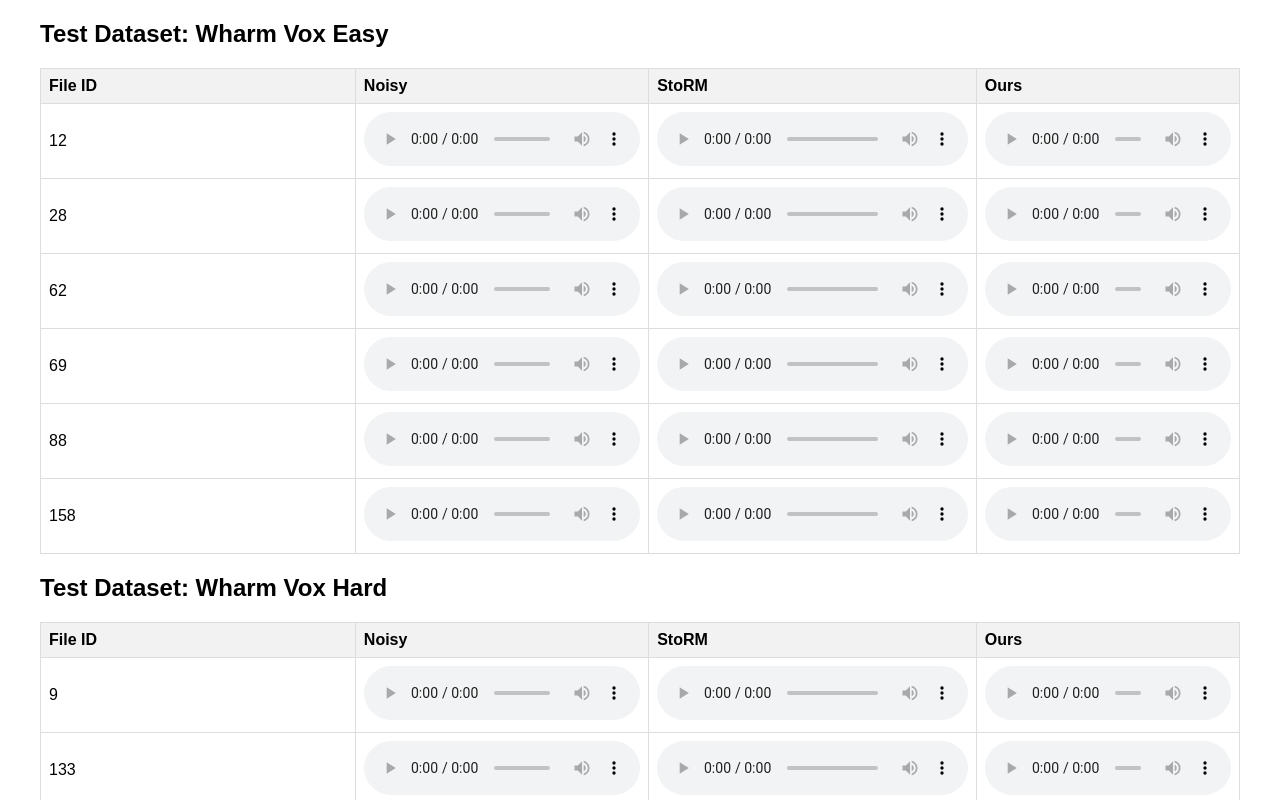
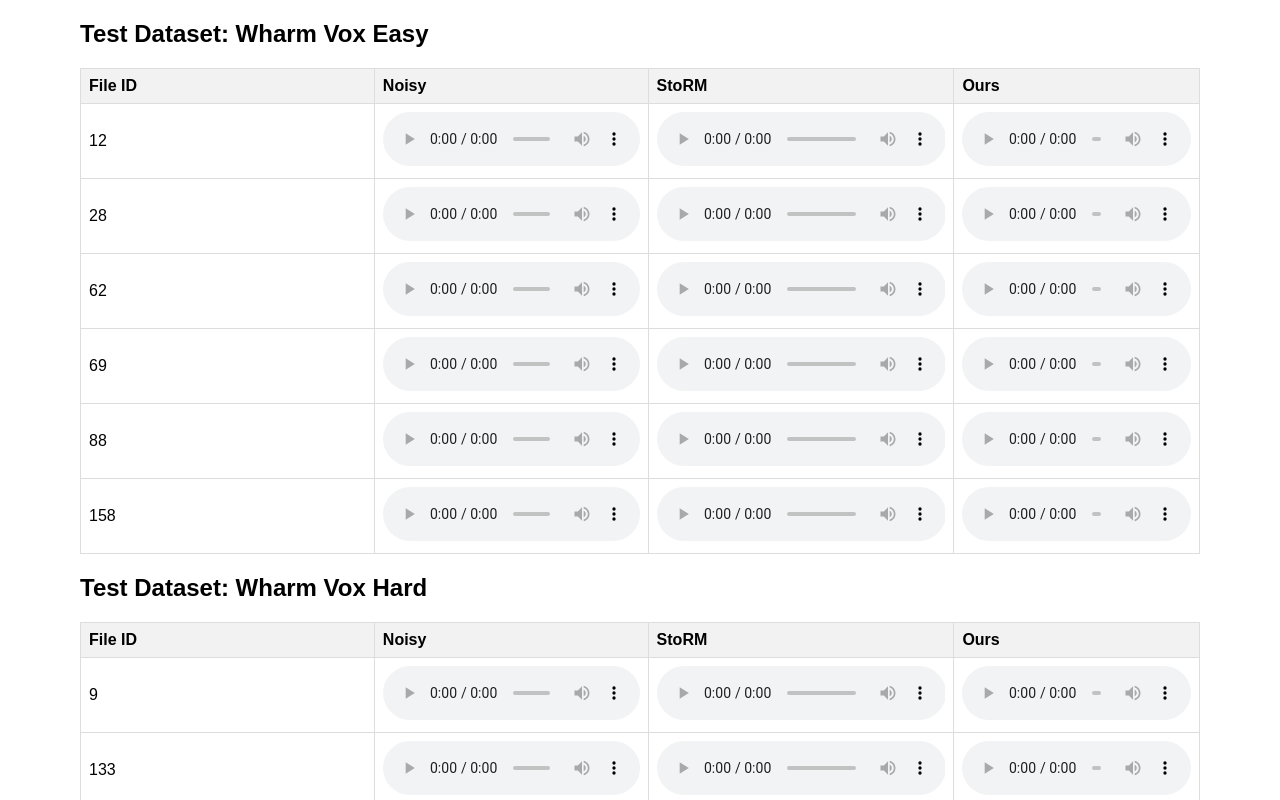
Before and after one commit to kjysmu/Noisy2Clean, a plain HTML site: page docs/index2.html in a window 1280 px wide. Shown: the top 800 px of the page. Drawn offline with Linux system fonts and the light colour scheme.

Commit message:
Update index2.html

```diff
--- a/docs/index2.html
+++ b/docs/index2.html
@@ -9,7 +9,7 @@
   <style>
     body {
       font-family: Arial, sans-serif;
-      margin: 20px 40px;
+      margin: 20px 80px;
     }
 
     table {
```
